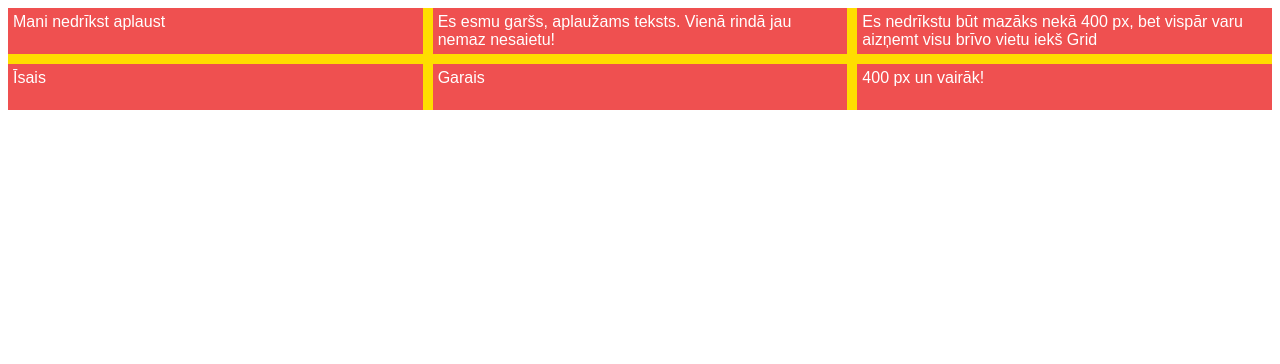
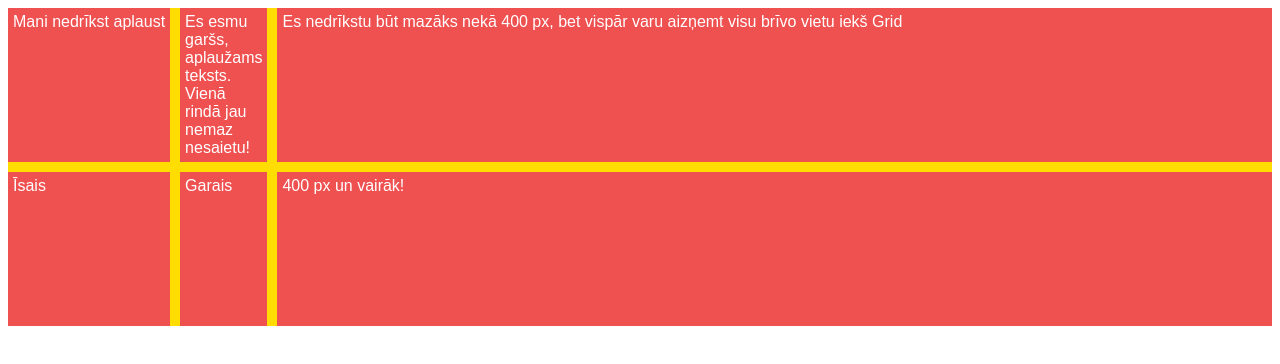
Before and after one commit to KristapsIL/learn-css-grid, a plain HTML site: page do-more-with-css-grid-main/4uzdevums/index.html in a window 1280 px wide. Drawn offline with Linux system fonts and the light colour scheme.

Commit message:
16.03.2023

```diff
--- a/do-more-with-css-grid-main/4uzdevums/style.css
+++ b/do-more-with-css-grid-main/4uzdevums/style.css
@@ -1,7 +1,7 @@
 .container {
   background-color: rgb(255, 221, 0);
   display: grid;
-  grid-template-columns: repeat(3, 1fr);
+  grid-template-columns: max-content min-content minmax(400px, 1fr);
   grid-template-rows: repeat(2, 1fr);
   /* Izvieto, lūdzu, CSS Grid ar 3 tādām kolonnām,
   kādas vēlas būt katrs no tekstiem 1. rindā.
```
